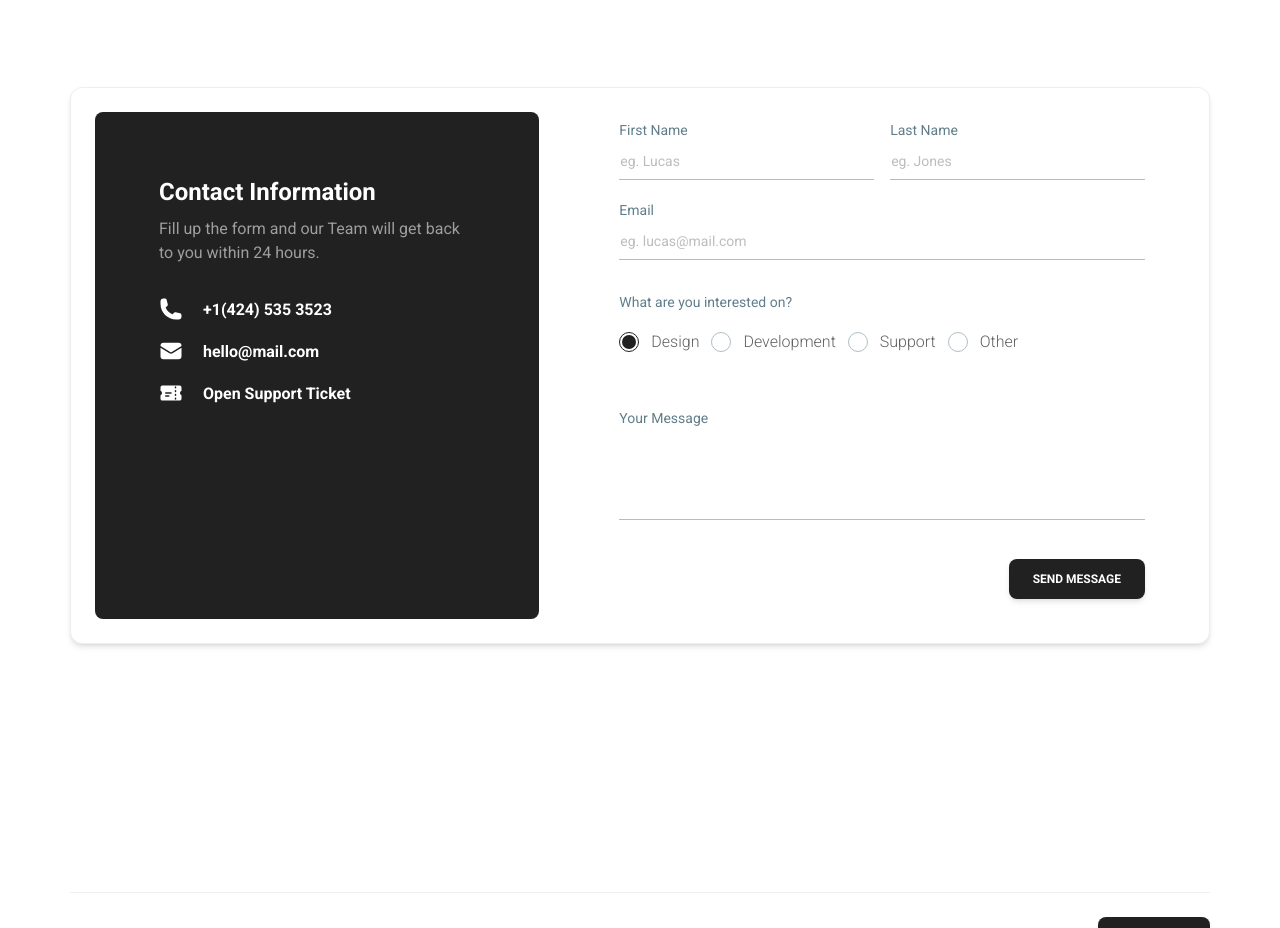
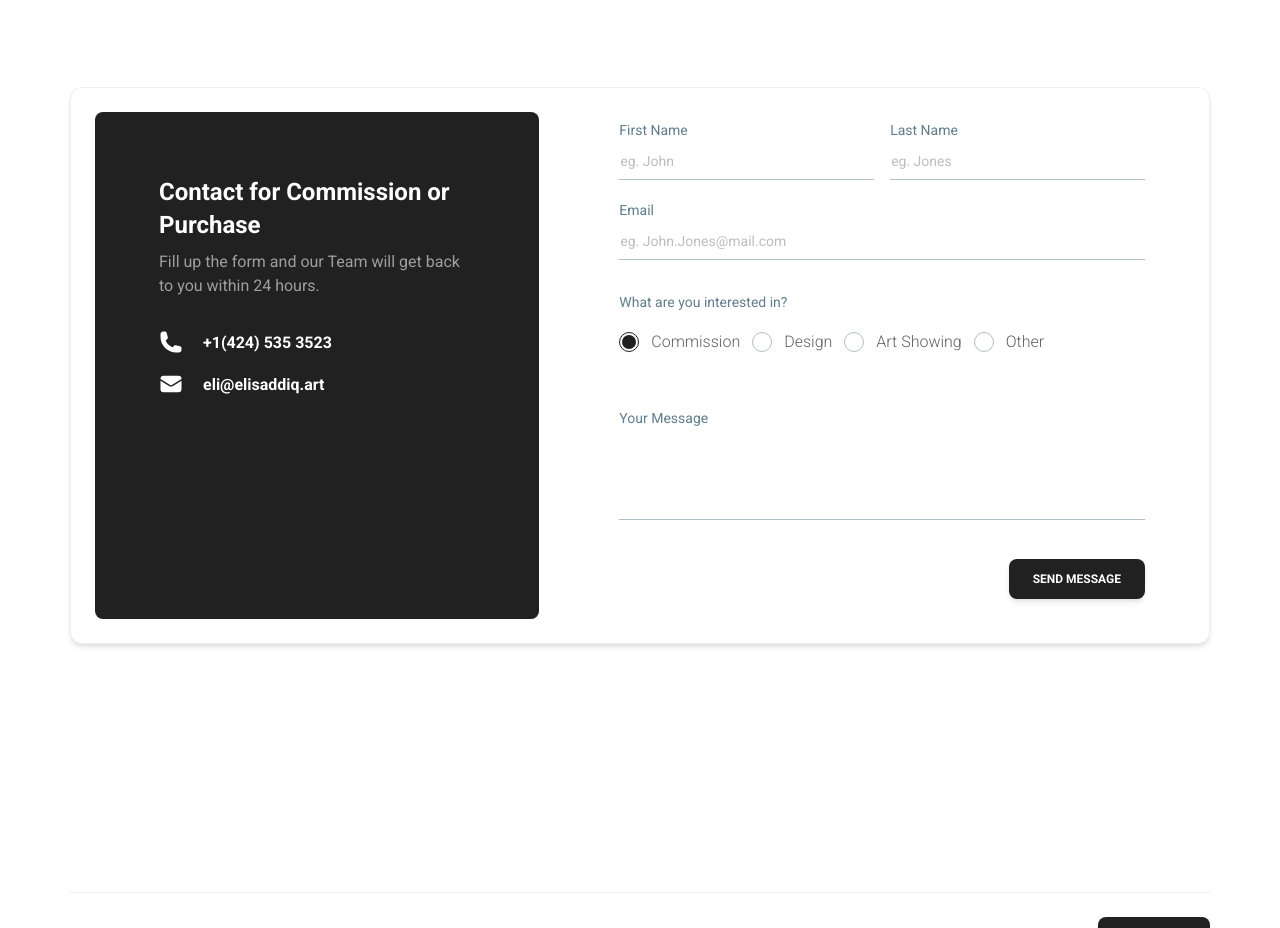
Before and after one commit to hostsupreme-gitrepo/Next.js-Tailwind-Portfolio-Template, a Next.js app: page / in a window 1280 px wide. Shown: the part 2763-3691 px from the top of the page. Built offline with nearby package versions, Linux system fonts and the light colour scheme.

Commit message:
contact and gallery

```diff
--- a/src/app/contact-form.tsx
+++ b/src/app/contact-form.tsx
@@ -32,7 +32,7 @@ export function ContactForm() {
           <CardBody className="grid grid-cols-1 lg:grid-cols-7 md:gap-10">
             <div className="w-full col-span-3 rounded-lg h-full py-8 p-5 md:p-16 bg-gray-900">
               <Typography variant="h4" color="white" className="mb-2">
-                Contact Information
+                Contact for Commission or Purchase
               </Typography>
               <Typography
                 variant="lead"
@@ -50,10 +50,10 @@ export function ContactForm() {
               <div className="flex my-2 gap-5">
                 <EnvelopeIcon className="h-6 w-6 text-white" />
                 <Typography variant="h6" color="white" className="mb-2">
-                  hello@mail.com
+                  eli@elisaddiq.art
                 </Typography>
               </div>
-              <div className="flex mb-10 gap-5">
+              <div className="flex hidden mb-10 gap-5">
                 <TicketIcon className="h-6 w-6 text-white" />
                 <Typography variant="h6" color="white" className="mb-2">
                   Open Support Ticket
@@ -81,7 +81,7 @@ export function ContactForm() {
                     variant="static"
                     label="First Name"
                     name="first-name"
-                    placeholder="eg. Lucas"
+                    placeholder="eg. John"
                     containerProps={{
                       className: "!min-w-full mb-3 md:mb-0",
                     }}
@@ -106,7 +106,7 @@ export function ContactForm() {
                   variant="static"
                   label="Email"
                   name="first-name"
-                  placeholder="eg. lucas@mail.com"
+                  placeholder="eg. John.Jones@mail.com"
                   containerProps={{
                     className: "!min-w-full mb-8",
                   }}
@@ -115,20 +115,15 @@ export function ContactForm() {
                   variant="lead"
                   className="!text-blue-gray-500 text-sm mb-2"
                 >
-                  What are you interested on?
+                  What are you interested in?
                 </Typography>
                 <div className="-ml-3 mb-14 ">
                   {/* @ts-ignore */}
-                  <Radio
-                    color="gray"
-                    name="type"
-                    label="Design"
-                    defaultChecked
-                  />
+                  <Radio color="gray" name="type" label="Commission"  defaultChecked />
                   {/* @ts-ignore */}
-                  <Radio color="gray" name="type" label="Development" />
+                  <Radio color="gray" name="type" label="Design" />
                   {/* @ts-ignore */}
-                  <Radio color="gray" name="type" label="Support" />
+                  <Radio color="gray" name="type" label="Art Showing" />
                   {/* @ts-ignore */}
                   <Radio color="gray" name="type" label="Other" />
                 </div>
--- a/src/app/gallery/page.tsx
+++ b/src/app/gallery/page.tsx
@@ -1,3 +1,27 @@
+const ITEMS = [
+  {
+    img: `/image/IMG_4481.jpg`,
+    title: "Paintings",
+    desc: "Mobile app designed to help users discover and explore local restaurants and cuisines.",
+    pictureleft: true
+  },
+  {
+    img: `/image/IMG_4548.jpg`,
+    title: "Drawings",
+    desc: "Promotional landing page for a  fitness website Summer Campaign. Form development included.",
+    pictureleft: false
+  },
+  {
+    img: `/image/IMG_9140.jpg`,
+    title: "Illustrations",
+    desc: "Mobile app designed to help users discover and explore local restaurants and cuisines.",
+    pictureleft: true
+  },
+
+];
+
+
+
 export default function GalleryPage() {
     return (
         <main className="min-h-screen bg-slate-50 py-20">
@@ -6,9 +30,9 @@ export default function GalleryPage() {
                     Gallery
                 </h2>
                 <div className="grid gap-6 sm:grid-cols-2 lg:grid-cols-3">
-                    {[1, 2, 3, 4, 5, 6,7,8,9,10,11,12].map((item) => (
+                    {ITEMS.map((item, index) => (
                         <div
-                            key={item}
+                            key={index} {...item}
                             className="overflow-hidden rounded-3xl bg-white shadow-xl"
                         >
                             <div className="aspect-[4/3] bg-slate-200" />
```
